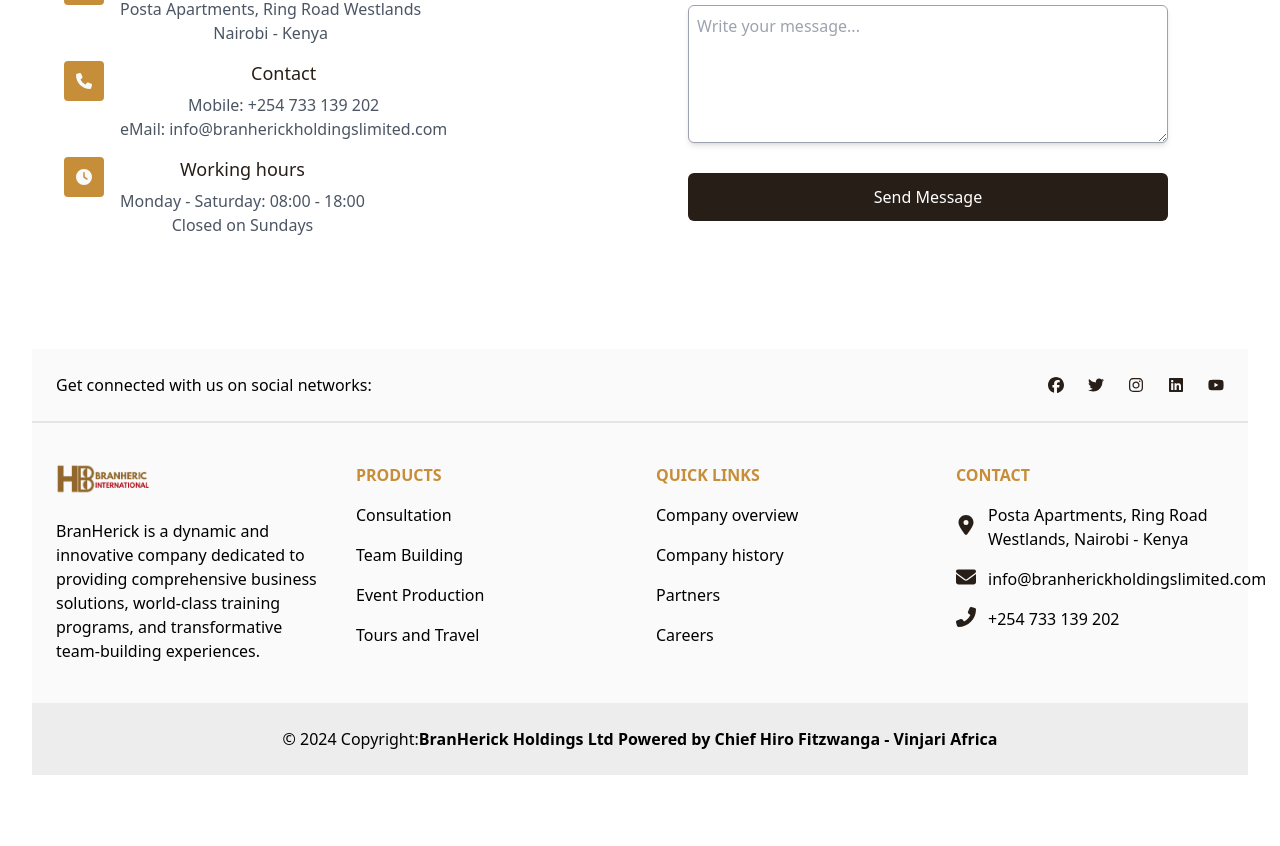
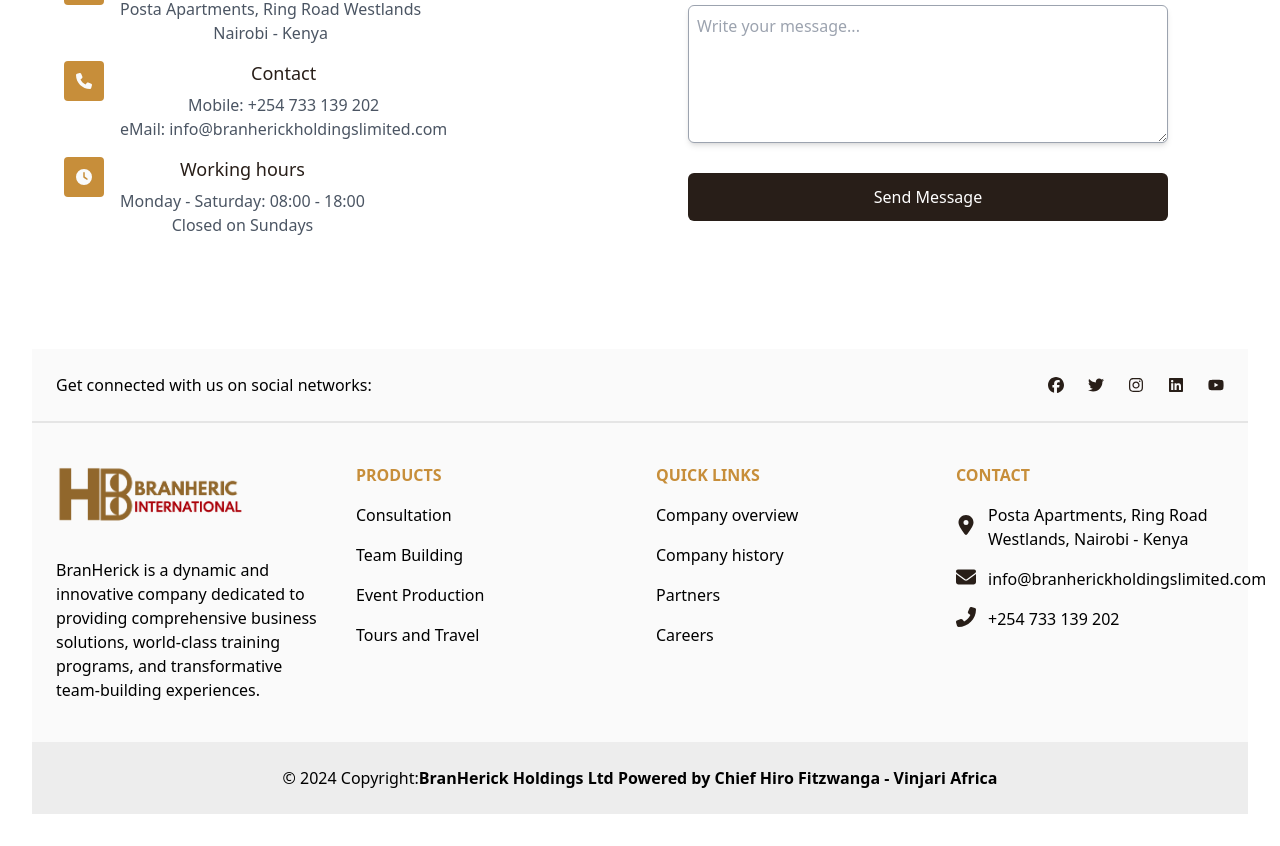
Before and after one commit to auma23/BranHerickHoldings, a React (Vite) app: page / in a window 1280 px wide. Shown: the part 2606-3452 px from the top of the page. Before the commit the page ends 3413 px from the top, so only its background shows below. Built offline with nearby package versions, Linux system fonts and the light colour scheme.

Commit message:
add image

```diff
--- a/src/Components/Footer.jsx
+++ b/src/Components/Footer.jsx
@@ -11,6 +11,7 @@ import {
   faMapMarkerAlt,
   faPhoneAlt,
 } from '@fortawesome/free-solid-svg-icons';
+import logo from "../assets/LogoBranherick.png"
 
 const Footer = () => {
   return (
@@ -39,12 +40,12 @@ const Footer = () => {
       </div>
 
       <div className="mx-6 py-10 text-center md:text-left">
-        <div className="grid-1 grid gap-8 md:grid-cols-2 lg:grid-cols-4">
+        <div className="grid grid-cols-1 sm:grid-cols-2 md:grid-cols-4 gap-8">
 
           <div>
             <h6 className="mb-4 flex items-center justify-center font-semibold uppercase md:justify-start">
               <span className="me-3 hover:text-primary">
-              <img src="./src/assets/LogoBranherick.png" alt="" className="w-32"/>
+              <img src={logo} alt="" className="w-auto max-w-full"/>
 
               </span>
             </h6>
```
